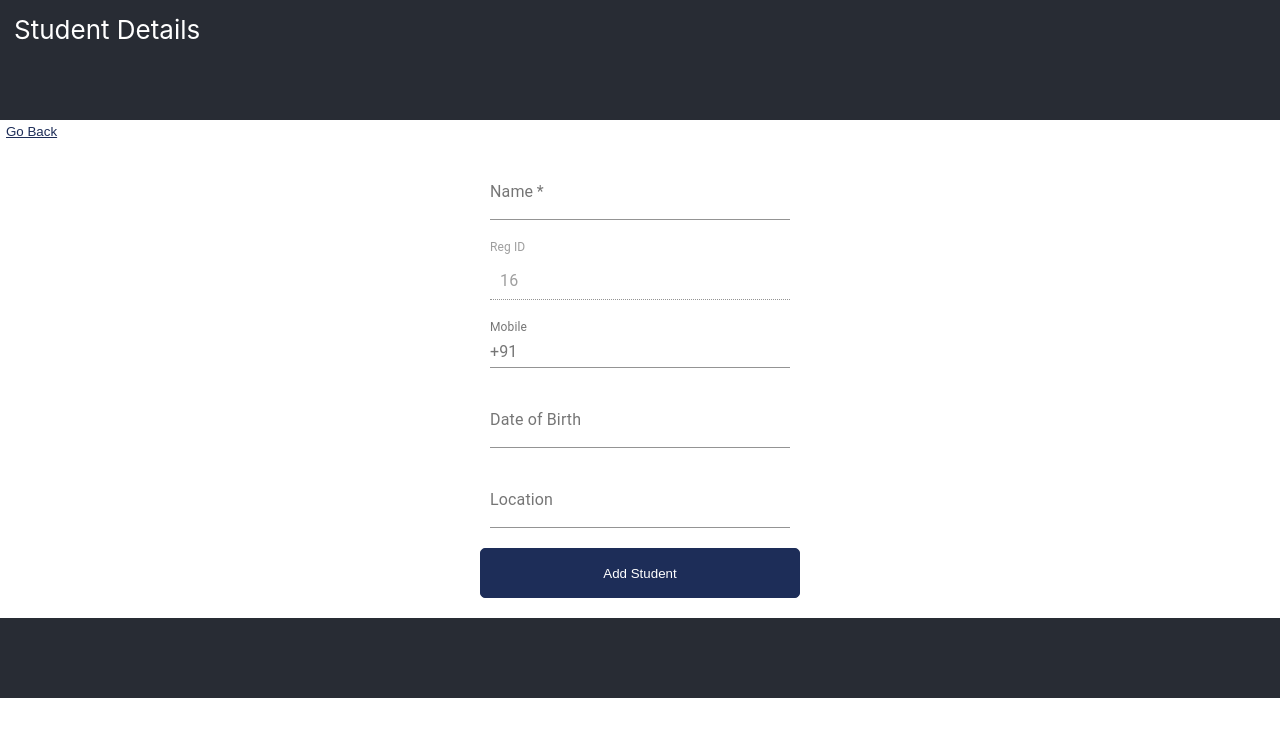
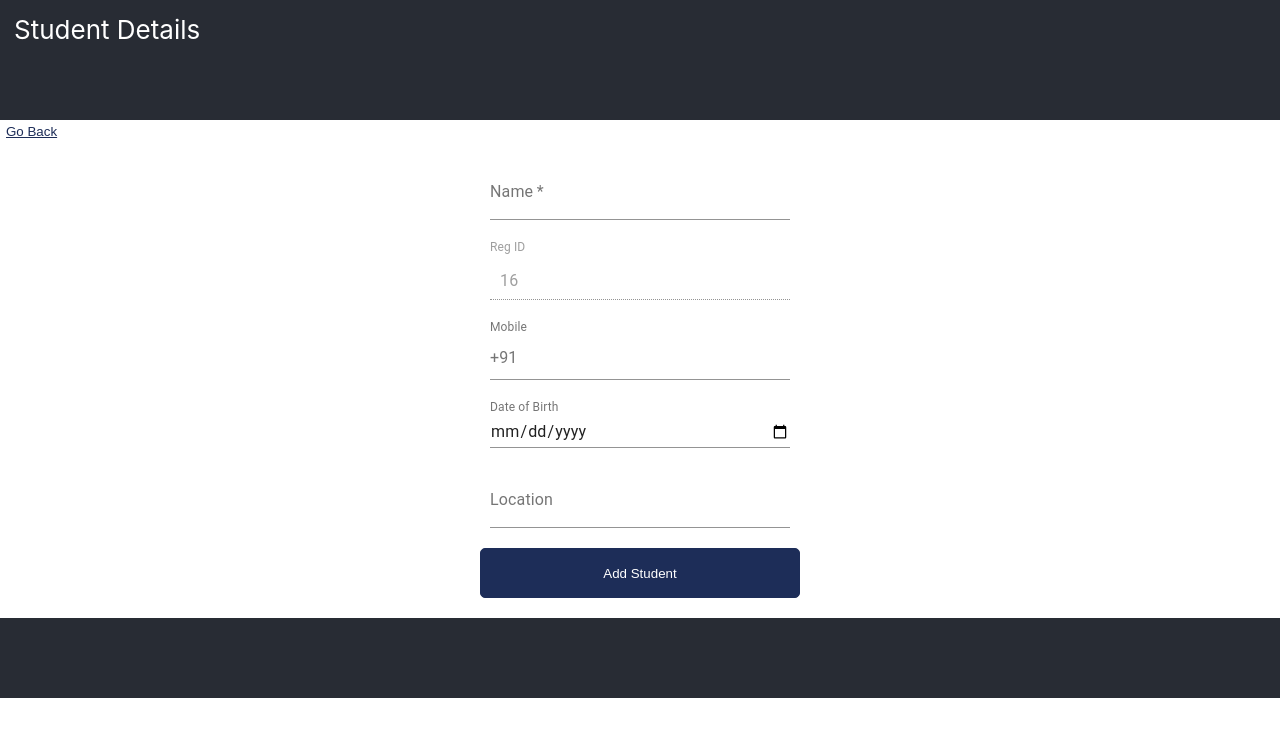
Before and after one commit to vizhaln/basic-student-list, a React (Create React App) app: page / in a window 1280 px wide. Both pictures are taken after a click on the picture 1256 px from the left and 29 px from the top of the page. Shown: the top 736 px of the page. Built offline with nearby package versions, Linux system fonts and the light colour scheme.

Commit message:
validation fix

```diff
--- a/src/Form.js
+++ b/src/Form.js
@@ -21,7 +21,10 @@ function FormComponent(props) {
 
   const handleNameChange = (e) => setName(e.target.value);
   const handleMobileChange = (e) => {
-    setMobile(e.target.value);
+    const re = /^[0-9\b]+$/;
+    if (e.target.value === '' || re.test(e.target.value)) {
+      setMobile(e.target.value);
+    }
     if (e.target.value.length > 10) setError(true);
     else setError(false);
   };
@@ -69,7 +72,7 @@ function FormComponent(props) {
           </Grid>
           <Grid item className="inputProp">
             <TextField
-              type="number"
+              type="text"
               error={isError}
               value={mobileValue}
               onChange={(e) => handleMobileChange(e)}
@@ -84,7 +87,8 @@ function FormComponent(props) {
           </Grid>
           <Grid item className="inputProp">
             <TextField
-              type="text"
+              type="date"
+              InputLabelProps={{ shrink: true }}
               value={birthdayValue}
               onChange={(e) => handleBirthdayChange(e)}
               className="inputWidth"
```
